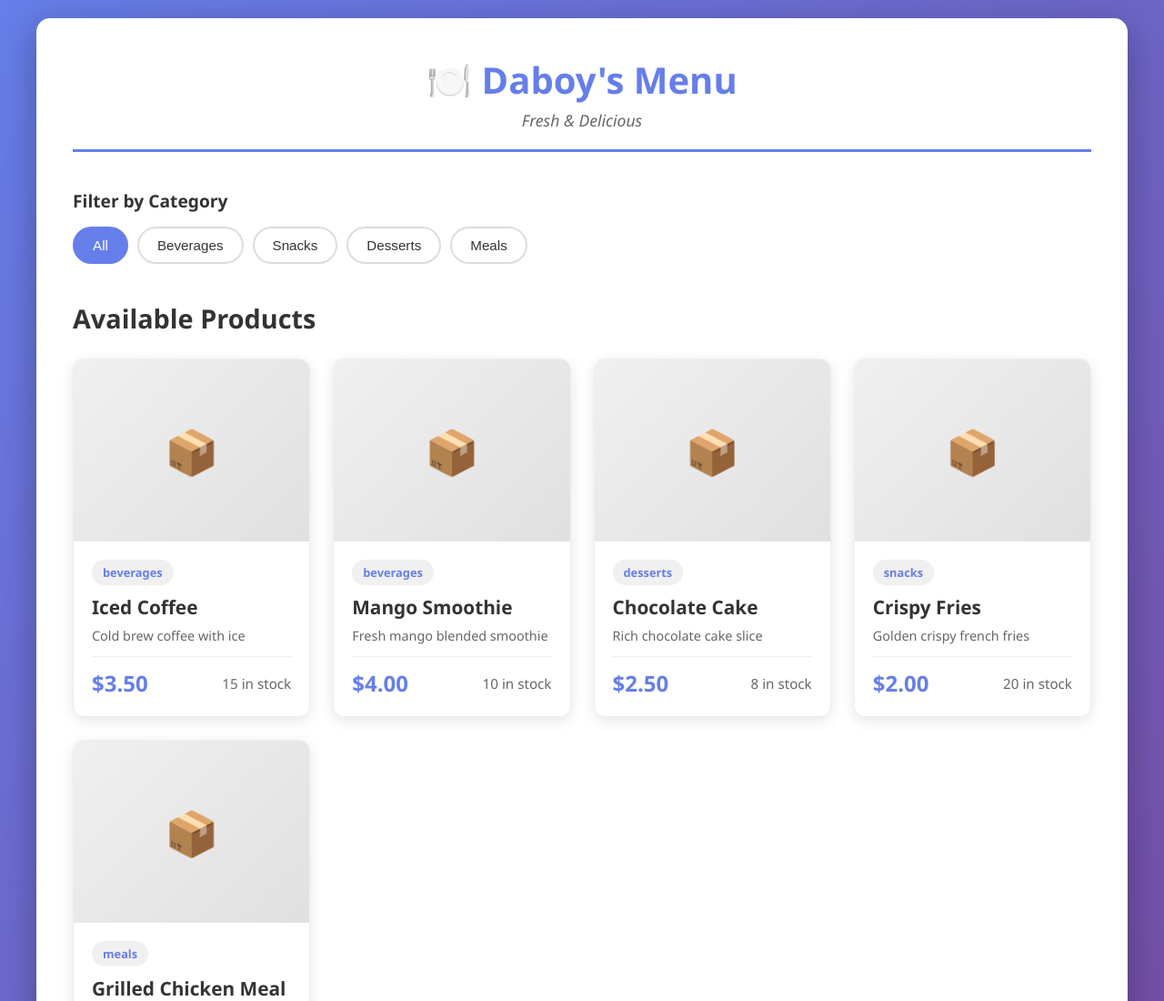
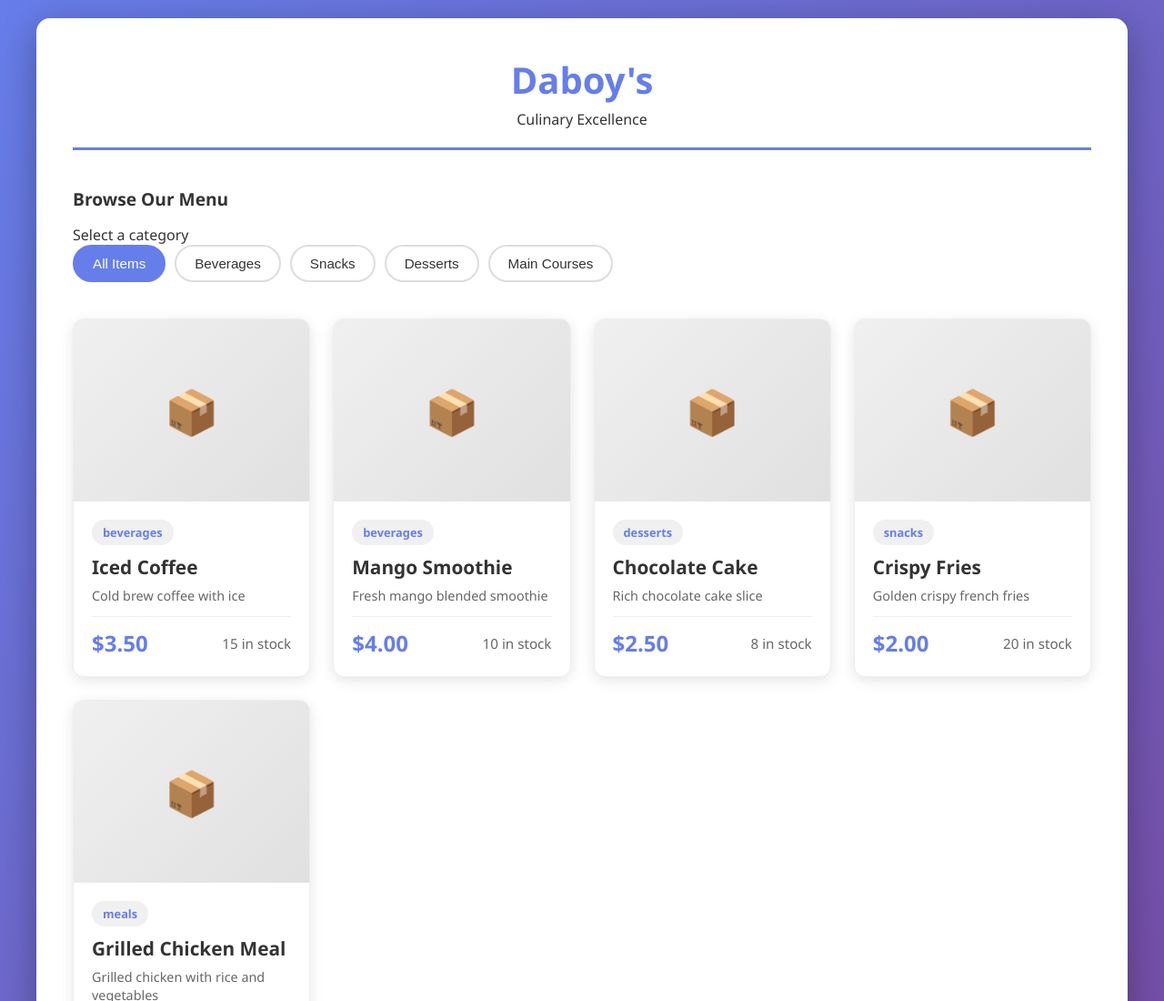
Before and after one commit to code673/daboysmenu, a website: page index.html in a window 1280 px wide. Shown: the top 1100 px of the page at 91% size. Drawn offline with Linux system fonts and the light colour scheme; no server answers.

Commit message:
Update index.html

```diff
--- a/index.html
+++ b/index.html
@@ -4,31 +4,38 @@
     <meta charset="UTF-8">
     <meta name="viewport" content="width=device-width, initial-scale=1.0">
     <title>Daboy's Menu</title>
+    <link rel="preconnect" href="https://fonts.googleapis.com">
+    <link rel="preconnect" href="https://fonts.gstatic.com" crossorigin>
+    <link href="https://fonts.googleapis.com/css2?family=Playfair+Display:wght@600;700;800&family=Montserrat:wght@300;400;500;600&display=swap" rel="stylesheet">
     <link rel="stylesheet" href="style.css">
 </head>
 <body>
     <div class="container">
         <!-- Header -->
         <header class="header">
-            <h1>🍽️ Daboy's Menu</h1>
-            <p class="subtitle">Fresh & Delicious</p>
+            <div class="header-content">
+                <h1>Daboy's</h1>
+                <p class="tagline">Culinary Excellence</p>
+            </div>
         </header>
 
         <!-- Category Filter -->
         <div class="filter-section">
-            <h3>Filter by Category</h3>
+            <div class="filter-header">
+                <h3>Browse Our Menu</h3>
+                <p class="filter-subtitle">Select a category</p>
+            </div>
             <div class="category-filters">
-                <button class="filter-btn active" data-category="all">All</button>
+                <button class="filter-btn active" data-category="all">All Items</button>
                 <button class="filter-btn" data-category="beverages">Beverages</button>
                 <button class="filter-btn" data-category="snacks">Snacks</button>
                 <button class="filter-btn" data-category="desserts">Desserts</button>
-                <button class="filter-btn" data-category="meals">Meals</button>
+                <button class="filter-btn" data-category="meals">Main Courses</button>
             </div>
         </div>
 
         <!-- Products Grid -->
         <div class="products-section">
-            <h2>Available Products</h2>
             <div class="products-grid" id="productsContainer">
                 <!-- Products will be loaded here by JavaScript -->
                 <div class="loading">Loading products...</div>
```
